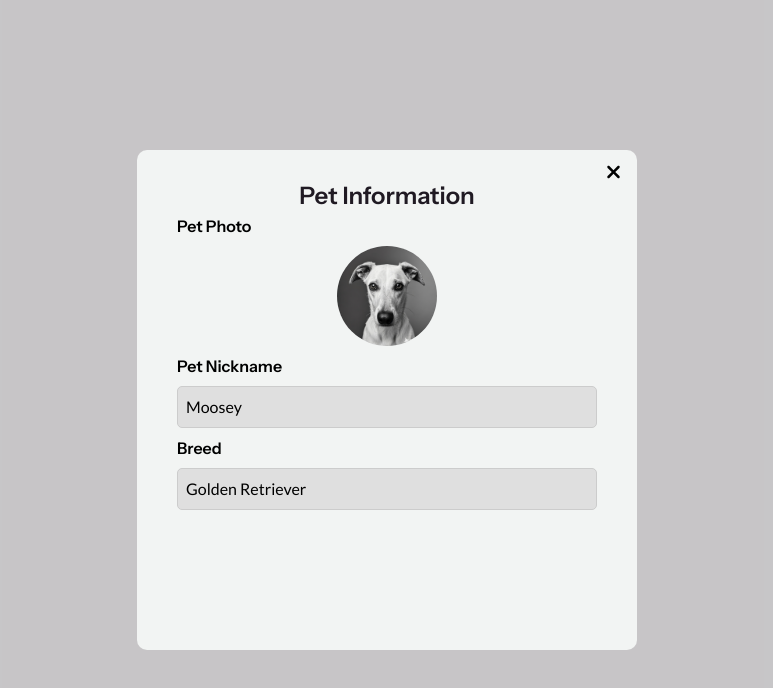
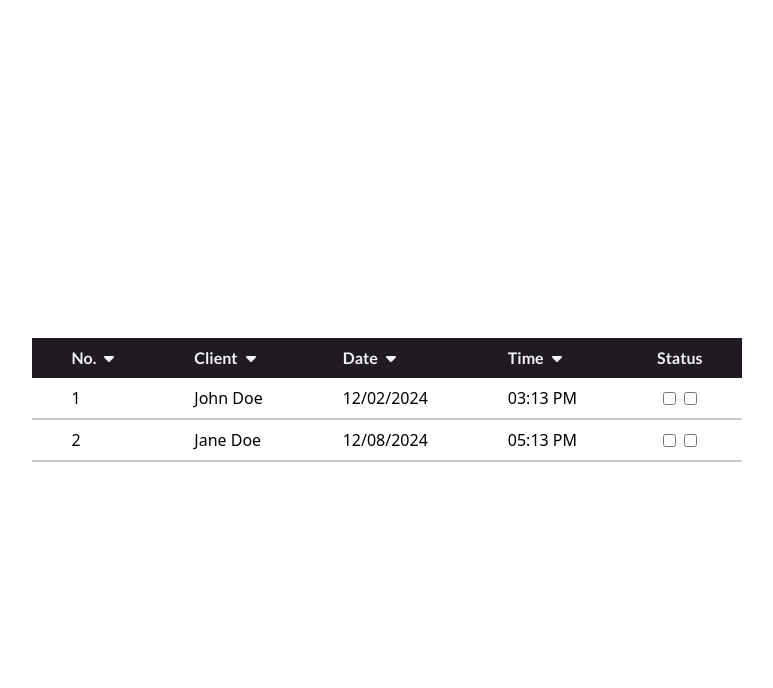
Before and after one commit to rnzpapas/ocvet, a React (Vite) app in the folder frontend/: page / in a window 1280 px wide. Shown: the top 688 px of the page, without its empty margins (253-1026 px from the left). Built offline with nearby package versions, Linux system fonts and the light colour scheme.

Commit message:
Added table UI v1

```diff
--- a/frontend/src/App.jsx
+++ b/frontend/src/App.jsx
@@ -9,6 +9,8 @@ import InputField from "./components/InputField"
 import Link from "./components/Link"
 import Modal from "./components/Modal"
 import Doggy from "./assets/doggy.png"
+import Table from "./components/Table"
+
 function App() {
   const checkBtn = () => {
     alert("it is working")
@@ -31,6 +33,47 @@ function App() {
       "type": "text"
     }
   ]
+
+  const headers = [
+    {
+      "title": "No.",
+      "isSortable": true,
+      "isSorted": false
+    },
+    {
+      "title": "Client",
+      "isSortable": true,
+      "isSorted": false
+    },
+    {
+      "title": "Date",
+      "isSortable": true,
+      "isSorted": false
+    },
+    {
+      "title": "Time",
+      "isSortable": true,
+      "isSorted": false
+    },
+    {
+      "title": "Status",
+      "isSortable": false
+    },
+  ]
+  const data = [
+    {
+      "number" : "1",
+      "client_name": "John Doe",
+      "date_of_transaction": "12/02/2024",
+      "time_of_transaction": "03:13 PM"
+    },
+    {
+      "number" : "2",
+      "client_name": "Jane Doe",
+      "date_of_transaction": "12/08/2024",
+      "time_of_transaction": "05:13 PM"
+    },
+  ]
   return (
     <>
       <div className="flex items-center justify-center w-full h-screen">
@@ -43,7 +86,8 @@ function App() {
         <MngrNav /> */}
         {/* <InputField type={"password"} placeholder={"myusername123"} style={"w-[500px]"}/> */}
         {/* <Link txtContent={"Already have an account?"}/> */}
-        <Modal headline={"Pet Information"} isActive={true} fields={fields} img={Doggy}/>
+        {/* <Modal headline={"Pet Information"} isActive={true} fields={fields} img={Doggy}/> */}
+        <Table headers={headers} data={data}/>
       </div>
 
     </>
--- a/frontend/src/components/Modal.jsx
+++ b/frontend/src/components/Modal.jsx
@@ -6,7 +6,6 @@ function Modal({headline, fields, isActive, img}) {
     const exitModal = () => {
         setIsModalActive(!isModalActive)
     }
-    const onChangeVal = () => {}
     return (
         <>
             {isModalActive ?
@@ -24,11 +23,11 @@ function Modal({headline, fields, isActive, img}) {
                                         <section className="flex justify-center">
                                             <img
                                                 className="bg-fire-engine-red w-[100px] h-[100px] rounded-full"
-                                                src={img}
+                                                src={field.imgSrc}
                                             />
                                         </section>
                                         :
-                                        <InputField type={field.type} isReadOnly={true} value={field.txtContent} name={field.headers} onChangeFunc={onChangeVal}/>
+                                        <InputField type={field.type} isReadOnly={true} value={field.txtContent} name={field.headers} onChangeFunc={(e) => {}}/>
                                     }
                                 </section>
                             ))}
--- /dev/null
+++ b/frontend/src/components/Table.jsx
@@ -0,0 +1,53 @@
+import InputField from "./InputField"
+
+function Table({headers, data}) {
+
+  return (
+    <table>
+        <thead className="bg-raisin-black">
+            <tr className=" rounded-[10px]">
+                {headers.map((header, index) => (
+                    <th key={index} className="text-white-smoke font-lato text-content-md py-2 px-10">
+                        <section className="flex gap-2">
+                            <p>{header.title} </p>
+                            {header.isSortable ?
+                                <>
+                                    <svg xmlns="http://www.w3.org/2000/svg" viewBox="0 0 320 512" className={`fill-white-smoke w-[10px] ${header.isSorted ? 'hidden' : 'block'}`}>
+                                        <path d="M137.4 374.6c12.5 12.5 32.8 12.5 45.3 0l128-128c9.2-9.2 11.9-22.9 6.9-34.9s-16.6-19.8-29.6-19.8L32 192c-12.9 0-24.6 7.8-29.6 19.8s-2.2 25.7 6.9 34.9l128 128z"/>
+                                    </svg>
+                                    <svg xmlns="http://www.w3.org/2000/svg" viewBox="0 0 320 512" className={`fill-white-smoke w-[10px]  ${header.isSorted ? 'block' : 'hidden'}`}>
+                                        <path d="M182.6 137.4c-12.5-12.5-32.8-12.5-45.3 0l-128 128c-9.2 9.2-11.9 22.9-6.9 34.9s16.6 19.8 29.6 19.8l256 0c12.9 0 24.6-7.8 29.6-19.8s2.2-25.7-6.9-34.9l-128-128z"/>
+                                    </svg>
+                                </>
+                                :
+                                ""
+                            }
+                        </section>
+                    </th>
+                ))}
+            </tr>
+        </thead>
+        <tbody>
+            {data.length > 0 ?
+                data.map((info, index) => (
+                    <tr key={index} className="border-b-2 border-silver hover:bg-silver">
+                        {Object.keys(info).map((key, index) => (
+                            <td className="py-2 px-10"> {info[key]} </td>
+                        )) }
+                        <td>
+                            <section className="flex gap-2 items-center justify-center">
+                                <InputField type={"checkbox"}/>
+                                <InputField type={"checkbox"}/>
+                            </section>
+                        </td>
+                    </tr>
+                ))
+                :
+                ""
+            }
+        </tbody>
+    </table>
+  )
+}
+
+export default Table
```
